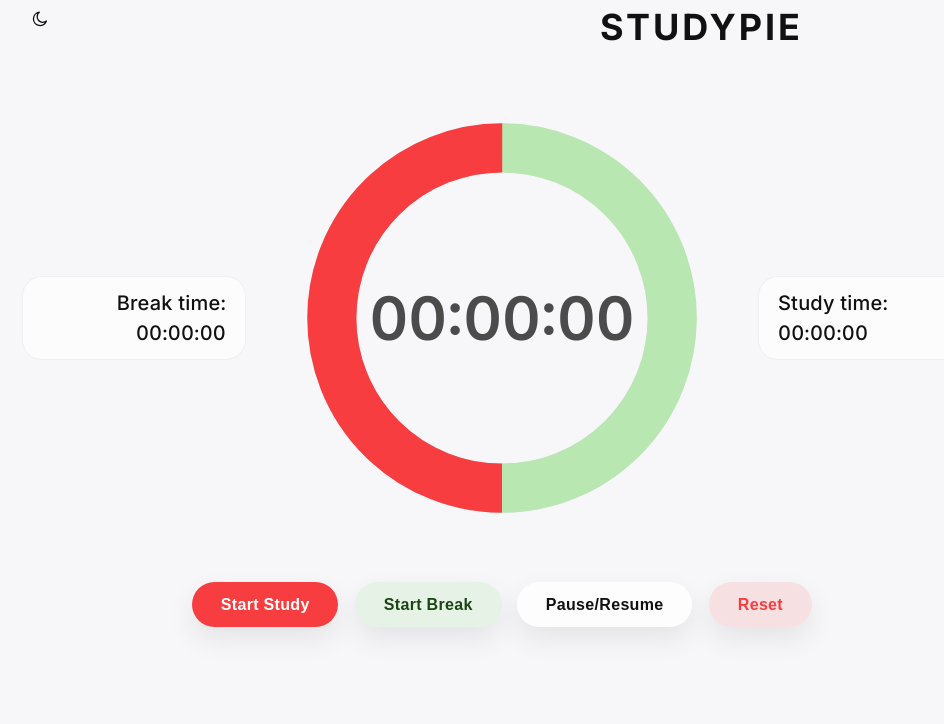
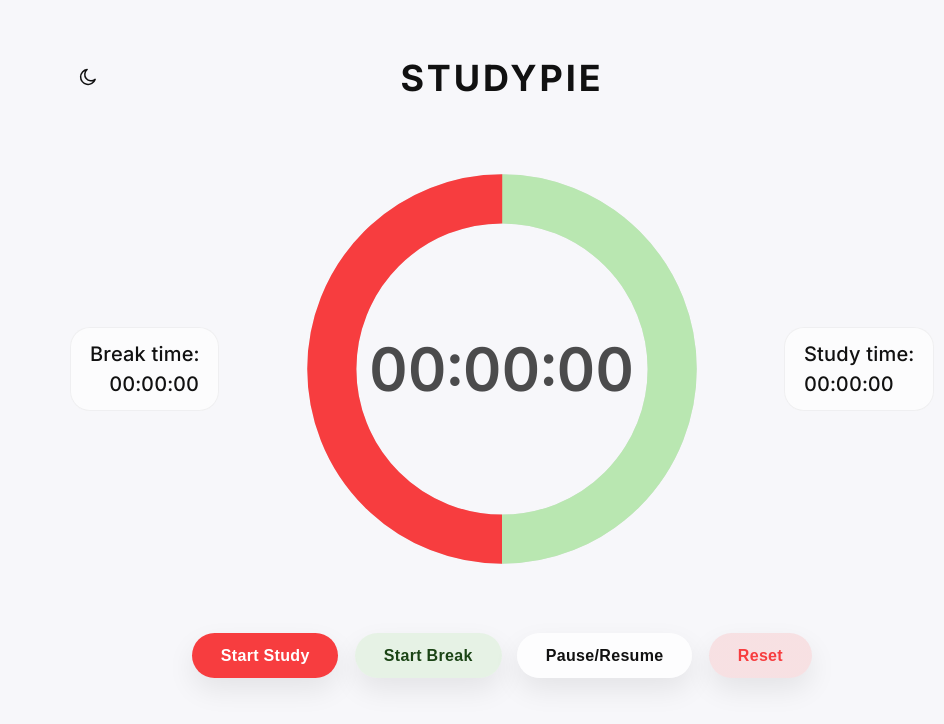
Before and after one commit to crixppp/study, a plain HTML site: page index.html in a window 1280 px wide. Shown: the whole page, without its empty margins (138-1082 px from the left). Drawn offline with Linux system fonts and the light colour scheme.

Commit message:
Tighten layout and totals display

```diff
--- a/app.js
+++ b/app.js
@@ -320,8 +320,8 @@
 }
 
 function updateTotals(studyMs, breakMs) {
-  elements.studyTotal.textContent = `Study time: ${formatHms(studyMs)}`;
-  elements.breakTotal.textContent = `Break time: ${formatHms(breakMs)}`;
+  elements.studyTotal.textContent = `Study time:\n${formatHms(studyMs)}`;
+  elements.breakTotal.textContent = `Break time:\n${formatHms(breakMs)}`;
 }
 
 function updateTimerDisplay(elapsedMs, activeMode) {
--- a/index.html
+++ b/index.html
@@ -41,7 +41,7 @@
       <main class="app__main" role="main">
         <section class="board" aria-labelledby="totals-heading">
           <h2 id="totals-heading" class="sr-only">Time overview</h2>
-          <div class="total total--break" id="breakTotal" data-testid="break-total">Break time: 00:00:00</div>
+          <div class="total total--break" id="breakTotal" data-testid="break-total">Break time:&#10;00:00:00</div>
           <div class="ring-block">
             <div class="ring-stack">
               <svg id="ringSvg" data-testid="ring-svg" viewBox="0 0 220 220" role="presentation" aria-hidden="true">
@@ -52,7 +52,7 @@
               <div class="timer" id="timer" data-testid="timer" role="timer" aria-live="polite">00:00:00</div>
             </div>
           </div>
-          <div class="total total--study" id="studyTotal" data-testid="study-total">Study time: 00:00:00</div>
+          <div class="total total--study" id="studyTotal" data-testid="study-total">Study time:&#10;00:00:00</div>
         </section>
         <section class="controls" aria-label="Timer controls">
           <button id="btnStudy" data-testid="btn-study" class="control-btn control-btn--primary" type="button">Start Study</button>
--- a/styles.css
+++ b/styles.css
@@ -26,6 +26,7 @@
   --ringThickness: 26;
   --ringSize: clamp(15rem, 45vw, 26rem);
   --btn-radius: 999px;
+  --layout-gutter: clamp(1.25rem, 4vw, 3rem);
   --toggle-size: 2.5rem;
   --shadow-soft: 0 12px 28px rgba(17, 17, 17, 0.08);
   --shadow-press: 0 6px 16px rgba(17, 17, 17, 0.12);
@@ -96,8 +97,11 @@
 
 .app__header {
   display: grid;
+  grid-template-columns: 1fr auto 1fr;
   align-items: center;
   justify-items: center;
+  position: relative;
+  width: 100%;
 }
 
 .app__logo {
@@ -115,6 +119,9 @@
   grid-row: 1;
   justify-self: start;
   align-self: start;
+  position: absolute;
+  top: 50%;
+  left: 0;
   display: inline-flex;
   align-items: center;
   justify-content: center;
@@ -129,6 +136,7 @@
   box-shadow: none;
   transition: background-color 220ms ease, color 220ms ease, box-shadow 220ms ease,
     transform 160ms ease;
+  transform: translateY(-50%);
   transform-origin: center;
 }
 
@@ -139,7 +147,7 @@
 
 .theme-toggle:active {
   background-color: var(--toggle-surface-active);
-  transform: scale(0.92);
+  transform: translateY(-50%) scale(0.92);
 }
 
 .theme-toggle:focus-visible {
@@ -148,8 +156,8 @@
 }
 
 .theme-toggle__icon {
-  width: 1.25rem;
-  height: 1.25rem;
+  width: 1.4rem;
+  height: 1.4rem;
   display: block;
 }
 
@@ -204,7 +212,7 @@
 
 .theme-toggle:active {
   background-color: var(--toggle-surface-active);
-  transform: scale(0.92);
+  transform: translateY(-50%) scale(0.92);
 }
 
 .theme-toggle:focus-visible {
@@ -213,8 +221,8 @@
 }
 
 .theme-toggle__icon {
-  width: 1.25rem;
-  height: 1.25rem;
+  width: 1.4rem;
+  height: 1.4rem;
   display: block;
 }
 
@@ -240,7 +248,7 @@
 
 .board {
   display: grid;
-  grid-template-columns: minmax(0, 1fr) auto minmax(0, 1fr);
+  grid-template-columns: auto minmax(0, 1fr) auto;
   grid-template-areas: "break ring study";
   align-items: center;
   gap: clamp(1.5rem, 5vw, 3rem);
@@ -256,6 +264,7 @@
   box-shadow: inset 0 0 0 1px var(--surface-border);
   backdrop-filter: blur(6px);
   transition: background-color 260ms ease, color 260ms ease, box-shadow 260ms ease;
+  white-space: pre-line;
 }
 
 .total--break {
```
